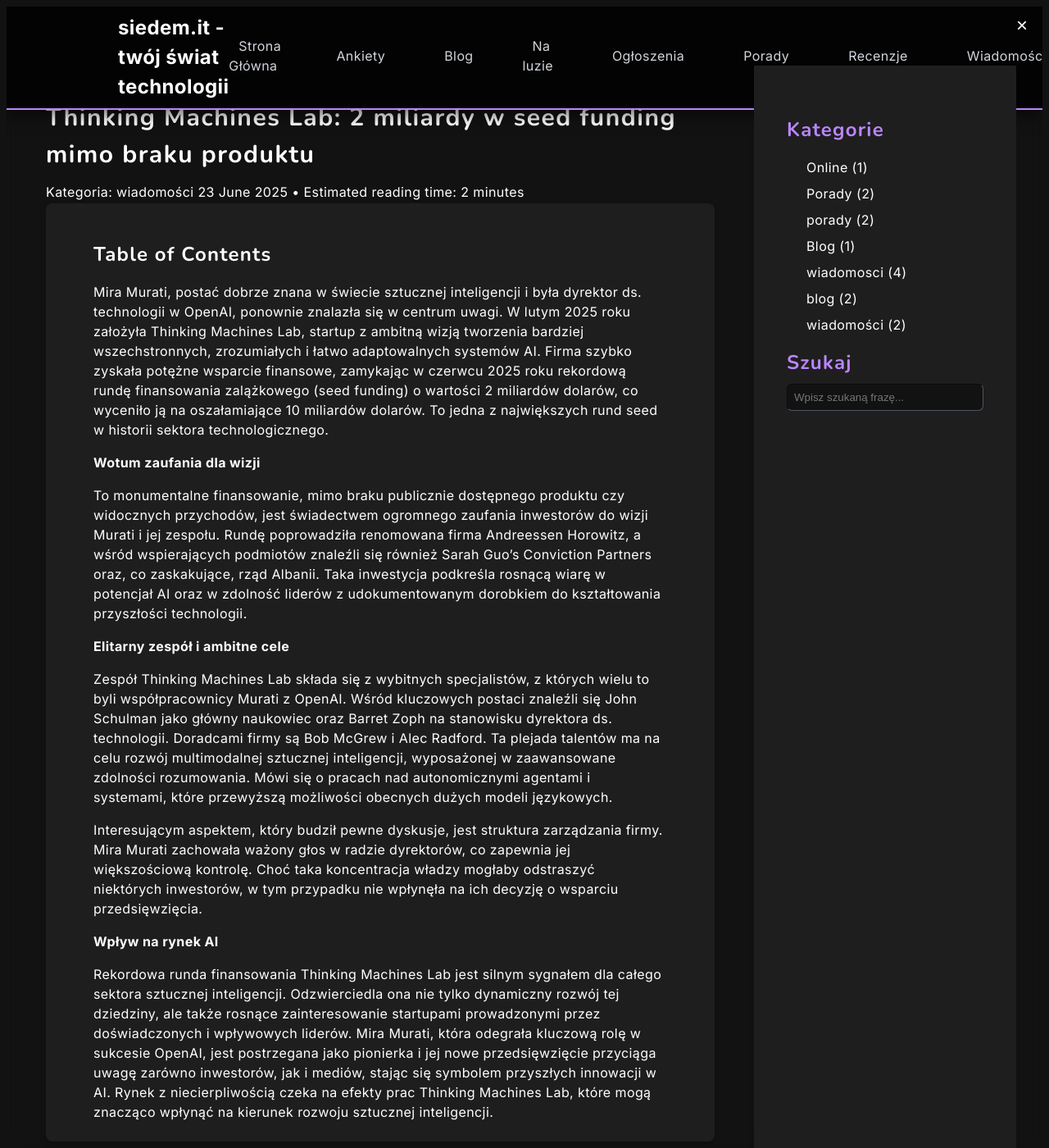
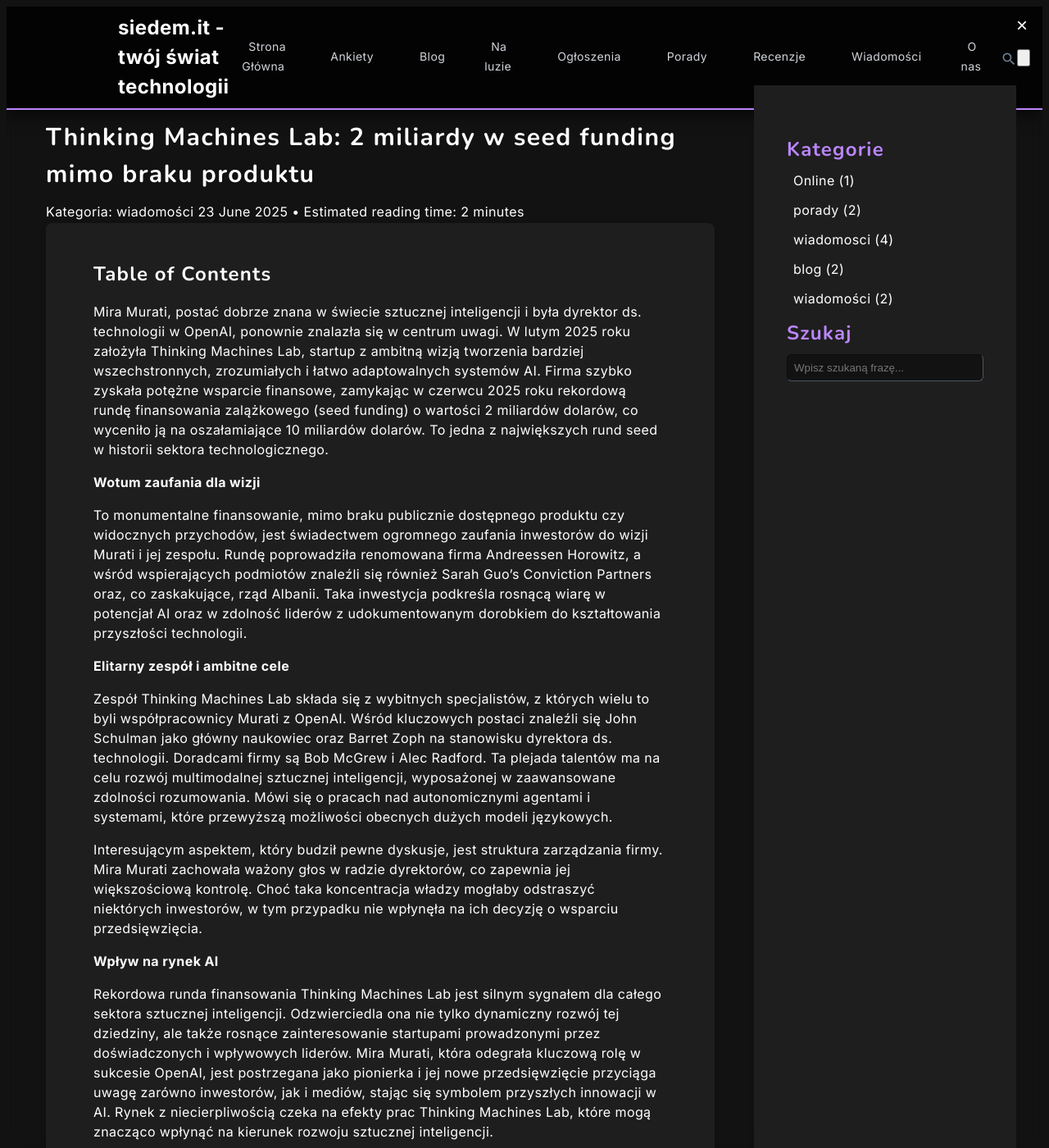
Before and after one commit to maracuyan/siedem.it, a Jekyll site: the page built from _posts/2025-06-23-Thinking-Machines-Lab-2-miliardy-w-seed-funding-mimo-braku-produktu.md, in a window 1280 px wide and 1400 px high. Shown: the whole window at 82% size. Built offline with Jekyll 4.4.1, drawn with Linux system fonts in a browser that asks for light colours.

Commit message:
Fix: Poprawki błędów UI zgłoszonych w raporcie
Poprawiono następujące błędy:
- Nakładanie się elementów (desktop)
- Niespójne odstępy i wyrównanie w pasku bocznym (desktop)
- Redundancja nawigacji w pasku bocznym (desktop)
- Obcięte treści artykułów (desktop i mobile)
- Nakładanie się elementów nawigacji na tytuł (mobile)
- Nieoptymalne wykorzystanie przestrzeni nagłówka (mobile)

Wprowadzono menu hamburgera dla lepszej nawigacji mobilnej.

```diff
--- a/_includes/header.html
+++ b/_includes/header.html
@@ -1,8 +1,8 @@
 <header class="site-header fixed top-0 left-0 right-0 z-50 bg-opacity-80 backdrop-blur-sm p-2" role="banner">
   <div class="wrapper container mx-auto flex justify-between items-center">
-    <a class="site-title text-xl text-primary-text" rel="author" href="{{ "/" | relative_url }}">{{ site.title | escape }}</a>
+    <a class="site-title text-primary-text" rel="author" href="{{ "/" | relative_url }}">{{ site.title | escape }}</a>
     <nav class="main-nav flex items-center flex-grow">
-      <ul class="list-none p-0 m-0 flex items-center flex-grow">
+      <ul class="list-none p-0 m-0 flex items-center flex-grow main-nav-ul">
         <li {% if page.url == "/" %}class="active-nav-item"{% endif %}><a class="no-underline text-primary-text text-sm hover:text-link-hover-color" href="{{ "/" | relative_url }}">Strona Główna</a></li>
         <li><a class="no-underline text-primary-text text-sm hover:text-link-hover-color" href="https://maracuyan.github.io/siedem.it/category/ankiety">Ankiety</a></li>
         <li><a class="no-underline text-primary-text text-sm hover:text-link-hover-color" href="https://maracuyan.github.io/siedem.it/category/blog">Blog</a></li>
@@ -19,5 +19,48 @@
         </svg>
       </a>
     </nav>
+    <button id="mobile-menu-button" class="md:hidden ml-4 p-2 text-primary-text">
+      <svg xmlns="http://www.w3.org/2000/svg" fill="none" viewBox="0 0 24 24" stroke-width="1.5" stroke="currentColor" class="w-6 h-6">
+        <path stroke-linecap="round" stroke-linejoin="round" d="M3.75 6.75h16.5M3.75 12h16.5m-16.5 5.25h16.5" />
+      </svg>
+    </button>
   </div>
 </header>
+
+<style>
+@media (max-width: 767px) {
+  .main-nav-ul {
+    display: none; /* Hide navigation links by default on mobile */
+    flex-direction: column;
+    position: absolute;
+    top: 100%; /* Position below the header */
+    left: 0;
+    width: 100%;
+    background-color: rgba(0, 0, 0, 0.9); /* Same as header background */
+    padding: 1rem 0;
+  }
+  .main-nav-ul.show {
+    display: flex; /* Show when 'show' class is added */
+  }
+  .main-nav-ul li {
+    margin: 0.5rem 0;
+    text-align: center;
+  }
+  .site-header .site-title {
+    font-size: 1.25rem; /* Ensure mobile title size is applied */
+  }
+}
+</style>
+
+<script>
+document.addEventListener('DOMContentLoaded', function () {
+  const menuButton = document.getElementById('mobile-menu-button');
+  const navUl = document.querySelector('.main-nav-ul');
+
+  if (menuButton && navUl) {
+    menuButton.addEventListener('click', function () {
+      navUl.classList.toggle('show');
+    });
+  }
+});
+</script>
--- a/_includes/sidebar.html
+++ b/_includes/sidebar.html
@@ -4,8 +4,11 @@
     <div id="sidebar-kategorie-content" class="sidebar-section-content">
       <h2 class="text-accent-color mt-6 mb-2">Kategorie</h2>
       <ul class="category-list">
+        {% assign main_nav_categories = "Ankiety,Blog,Na luzie,Ogłoszenia,Porady,Recenzje,Wiadomości" | split: "," %}
         {% for category in site.categories %}
-          <li><a href="{{ site.baseurl }}/category/{{ category | first | slugify }}/">{{ category | first }} ({{ category | last | size }})</a></li>
+          {% unless main_nav_categories contains category.first %}
+            <li><a href="{{ site.baseurl }}/category/{{ category | first | slugify }}/">{{ category | first }} ({{ category | last | size }})</a></li>
+          {% endunless %}
         {% endfor %}
       </ul>
     </div>
--- a/assets/css/main.css
+++ b/assets/css/main.css
@@ -208,18 +208,20 @@ hr {
     font-size: 1.5rem;
     font-weight: bold;
     color: white;
+    margin-right: 1rem; /* Add some space between title and nav links */
 }
 
 .site-header .main-nav ul {
       display: flex;
-      gap: 1.5rem;
+      gap: 1rem; /* Reduced gap for mobile */
 }
 
 .site-header .main-nav li a {
           color: #D1D5DB;
-          padding: 0.75rem;
+          padding: 0.5rem; /* Reduced padding for mobile */
           border-radius: 0.375rem;
           transition: background-color 0.2s, color 0.2s;
+          font-size: 0.875rem; /* Slightly smaller font size for mobile */
 }
 
 .site-header .main-nav li a:hover {
@@ -228,7 +230,7 @@ hr {
 }
 
 .site-title, .site-title:visited {
-  font-size: 1.5rem;
+  font-size: 1.25rem; /* Reduced font size for mobile */
   font-weight: bold;
   color: #4A5568;
   text-decoration: none;
@@ -341,7 +343,7 @@ hr {
 
 .page-content {
   /* Adjusted padding-top to accommodate fixed header (approx 3-3.5rem height + buffer) */
-  padding-top: 4.5rem;
+  padding-top: 6rem; /* Increased padding-top to prevent overlap with fixed header */
   /* Default padding-bottom for desktop (where bottom-navbar is hidden) */
   padding-bottom: 1.5rem;
   display: grid;
@@ -366,6 +368,9 @@ hr {
   /* No explicit grid-column needed, it will be the first child */
   padding: 1rem; /* Add internal padding */
   min-width: 0; /* Prevent overflow issues with flex/grid children */
+  overflow-wrap: break-word; /* Ensure long words do not cause overflow */
+  word-wrap: break-word; /* Legacy support */
+  hyphens: auto; /* Enable hyphenation */
 }
 
 /* Mobile layout adjustments for page content */
@@ -373,7 +378,7 @@ hr {
   .page-content {
     display: block; /* Stack main content and sidebar container */
     /* Adjusted padding-top for fixed header on mobile (approx 3-3.5rem height + buffer) */
-    padding-top: 4rem;
+    padding-top: 5.5rem; /* Further increased padding-top for mobile to avoid overlap with header */
     /* Add padding-bottom to prevent overlap with fixed bottom-navbar (approx 3.5-4rem height) */
     padding-bottom: 4.5rem;
   }
@@ -381,6 +386,7 @@ hr {
   .main-content {
     width: 100%; /* Ensure main content takes full width */
     padding: 0.5rem; /* Adjust padding for smaller screens */
+    overflow-x: hidden; /* Prevent horizontal overflow within main content on mobile */
   }
 
   /* Hide the .sidebar grid container on mobile, as #sidebar (fixed panel) is used */
@@ -414,6 +420,20 @@ hr {
 @media (min-width: 768px) {
   .page-content {
     padding-bottom: 1.25rem;
+  }
+}
+
+.post-container {
+  overflow: hidden; /* Prevent content from overflowing its container */
+}
+
+.post-content {
+  max-width: 700px; /* Increased from 650px for more reading space */
+  margin-left: auto;
+  margin-right: auto;
+  overflow-wrap: break-word; /* Ensure long words do not cause overflow */
+  word-wrap: break-word; /* Legacy support */
+  hyphens: auto; /* Enable hyphenation */
   }
 }
 
@@ -463,15 +483,18 @@ hr {
 .category-list {
   list-style: none;
   padding: 0;
+  margin: 0; /* Reset default margin */
 }
 
 .category-list li {
-  margin-bottom: 0.5rem;
+  margin-bottom: 0.75rem; /* Increased bottom margin for more spacing */
+  padding-left: 0.5rem; /* Added left padding for consistent indentation */
 }
 
 .category-list li a {
   color: var(--primary-text);
   text-decoration: none;
+  display: block; /* Make the link a block element for better clickability */
 }
 
 .category-list li a:hover {
```
